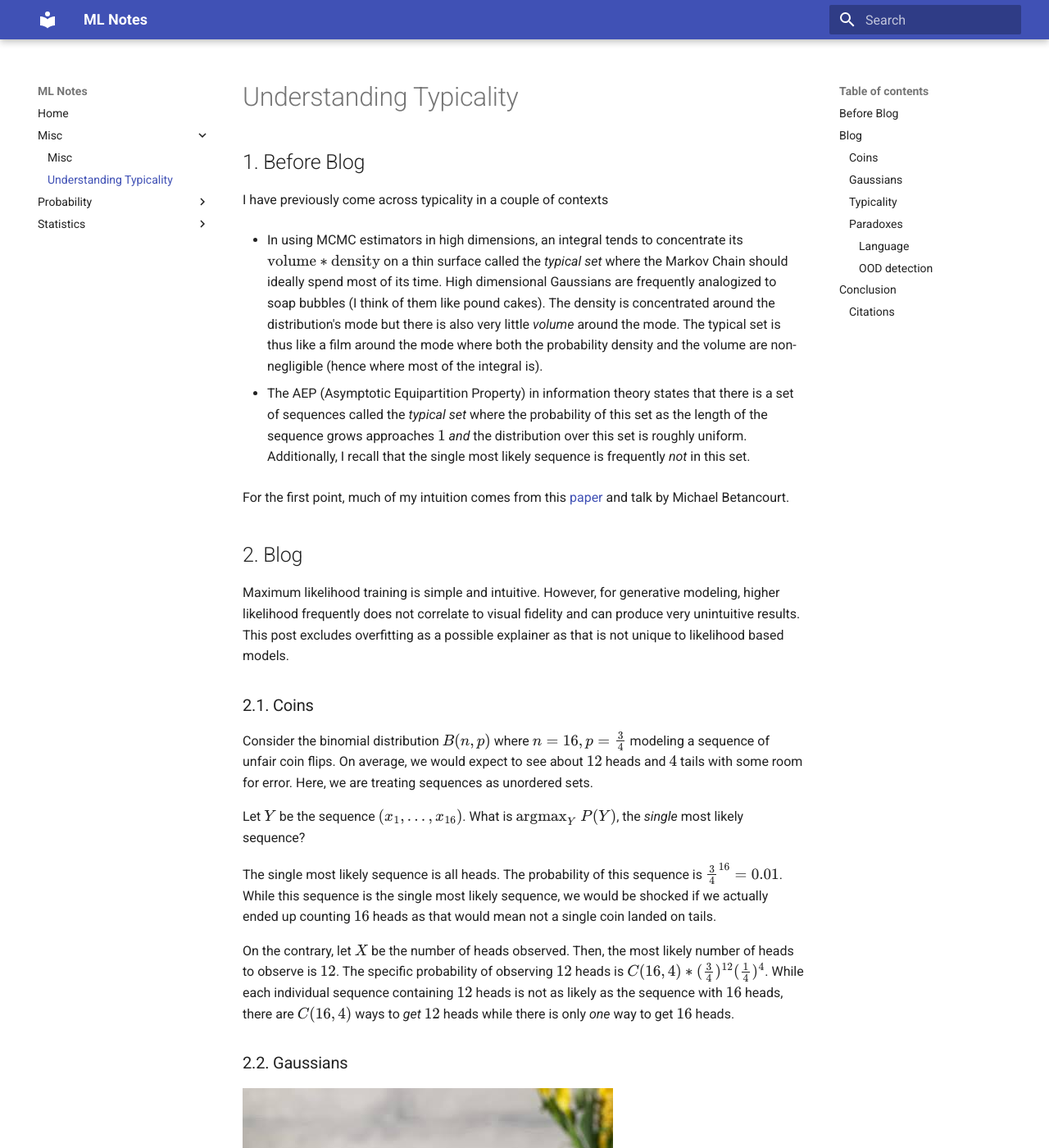
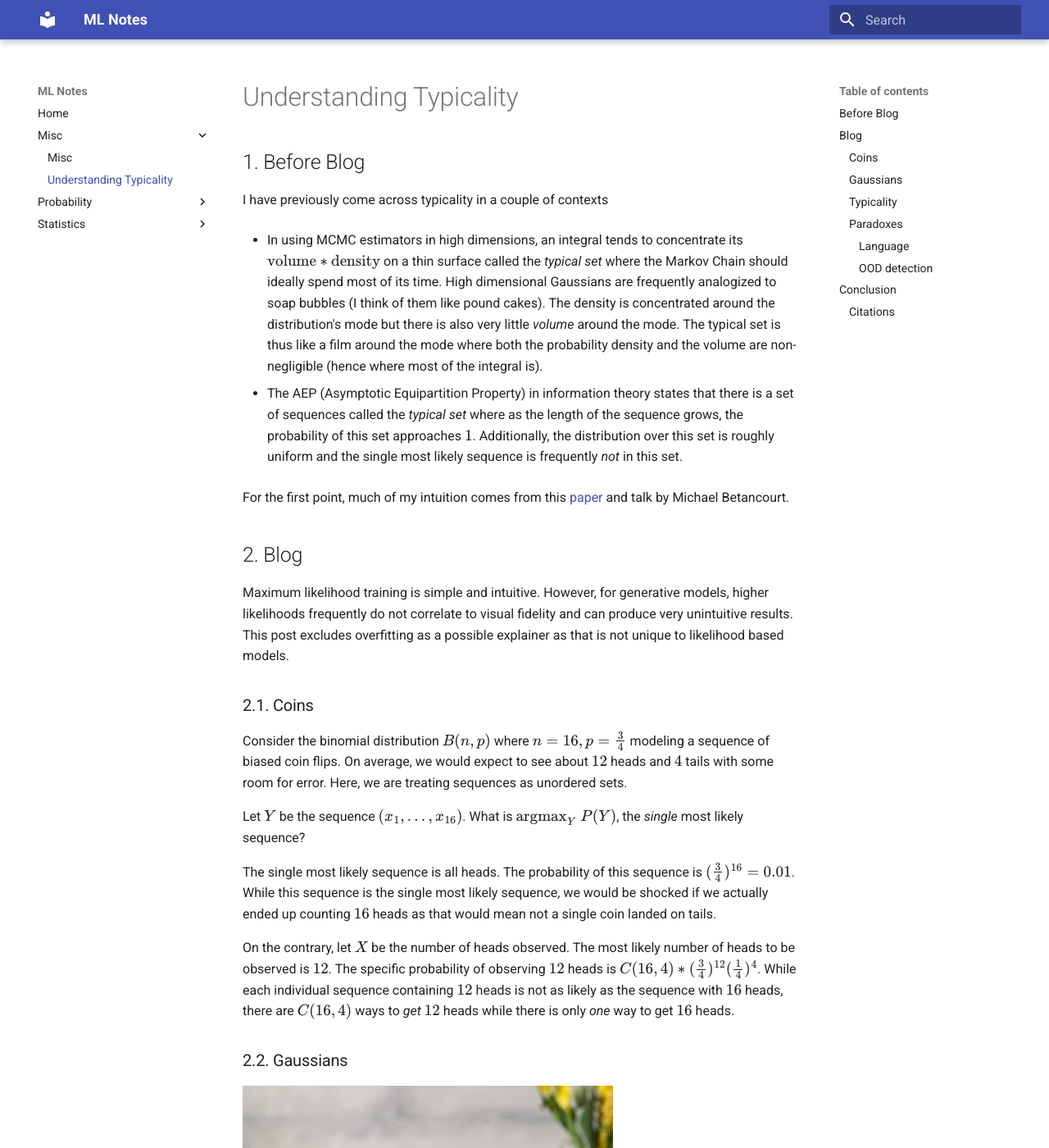
Before and after one commit to alexali04/notes, an MkDocs documentation site: the page built from docs/misc/typicality.md, in a window 1280 px wide and 1400 px high. Shown: the whole window at 82% size. Built offline with MkDocs 1.6.1 and Material for MkDocs 9.7.7, drawn with Linux system fonts in a browser that asks for light colours.

Commit message:
typicality update

```diff
--- a/docs/misc/typicality.md
+++ b/docs/misc/typicality.md
@@ -6,27 +6,28 @@ I have previously come across typicality in a couple of contexts
 
 - In using MCMC estimators in high dimensions, an integral tends to concentrate its $\text{volume} * \text{density}$ on a thin surface called the *typical set* where the Markov Chain should ideally spend most of its time. High dimensional Gaussians are frequently analogized to soap bubbles (I think of them like pound cakes). The density is concentrated around the distribution's mode but there is also very little *volume* around the mode. The typical set is thus like a film around the mode where both the probability density and the volume are non-negligible (hence where most of the integral is).
 
-- The AEP (Asymptotic Equipartition Property) in information theory states that there is a set of sequences called the *typical set* where the probability of this set as the length of the sequence grows approaches $1$ *and* the distribution over this set is roughly uniform. Additionally, I recall that the single most likely sequence is frequently *not* in this set.
+- The AEP (Asymptotic Equipartition Property) in information theory states that there is a set of sequences called the *typical set* where as the length of the sequence grows, the probability of this set approaches $1$. Additionally, the distribution over this set is roughly uniform and the single most likely sequence is frequently *not* in this set.
 
 For the first point, much of my intuition comes from this [paper](https://arxiv.org/abs/1701.02434) and talk by Michael Betancourt.
 
 ## Blog
 
-Maximum likelihood training is simple and intuitive. However, for generative modeling, higher likelihood frequently does not correlate to visual fidelity and can produce very unintuitive results. This post excludes overfitting as a possible explainer as that is not unique to likelihood based models.
+Maximum likelihood training is simple and intuitive. However, for generative models, higher likelihoods frequently do not correlate to visual fidelity and can produce very unintuitive results. This post excludes overfitting as a possible explainer as that is not unique to likelihood based models.
 
 ### Coins
 
-Consider the binomial distribution $B(n, p)$ where $n = 16, p = \frac{3}{4}$ modeling a sequence of unfair coin flips. On average, we would expect to see about $12$ heads and $4$ tails with some room for error. Here, we are treating sequences as unordered sets.
+Consider the binomial distribution $B(n, p)$ where $n = 16, p = \frac{3}{4}$ modeling a sequence of biased coin flips. On average, we would expect to see about $12$ heads and $4$ tails with some room for error. Here, we are treating sequences as unordered sets.
 
 Let $Y$ be the sequence $(x_1, \dots, x_{16})$. What is $\text{argmax}_Y \ P(Y)$, the *single* most likely sequence?
 
-The single most likely sequence is all heads. The probability of this sequence is $\frac{3}{4}^{16} = 0.01$. While this sequence is the single most likely sequence, we would be shocked if we actually ended up counting $16$ heads as that would mean not a single coin landed on tails.
+The single most likely sequence is all heads. The probability of this sequence is $(\frac{3}{4})^{16} = 0.01$. While this sequence is the single most likely sequence, we would be shocked if we actually ended up counting $16$ heads as that would mean not a single coin landed on tails.
 
-On the contrary, let $X$ be the number of heads observed. Then, the most likely number of heads to observe is $12$. The specific probability of observing $12$ heads is $C(16, 4) * (\frac{3}{4})^{12} (\frac{1}{4})^4$. While each individual sequence containing $12$ heads is not as likely as the sequence with $16$ heads, there are $C(16, 4)$ ways to *get* $12$ heads while there is only *one* way to get $16$ heads.
+On the contrary, let $X$ be the number of heads observed. The most likely number of heads to be observed is $12$. The specific probability of observing $12$ heads is $C(16, 4) * (\frac{3}{4})^{12} (\frac{1}{4})^4$. While each individual sequence containing $12$ heads is not as likely as the sequence with $16$ heads, there are $C(16, 4)$ ways to *get* $12$ heads while there is only *one* way to get $16$ heads.
 
 ### Gaussians
 
 ![Gaussian Densities Resemble Pound Cakes](../images/lemon_pound_cake.png)
+
 *Gaussian Densities can be analogized to soap bubbles... or pound cakes!*
 
 As was stated earlier, high-dimensional Gaussians concentrate their probability density around the mode. However, computing an integral involves multiplying this density against $dx$, a little piece of volume. In high-dimensional spaces, there is more volume *further away* from any given point. There is simply more space for the distribution to exist over further away from the mode (at the peak of the pound cake / surface of the soap bubble). This is the continuous version of the coin example - $16$ heads is the single most likely sequence but there are more *ways* to get $12$ heads. Similarly, if you had a hundred-dimensional Gaussian centered around $\vec{0}$, you would still be extremely surprised to observe $\vec{0}$ as a sample.
```
